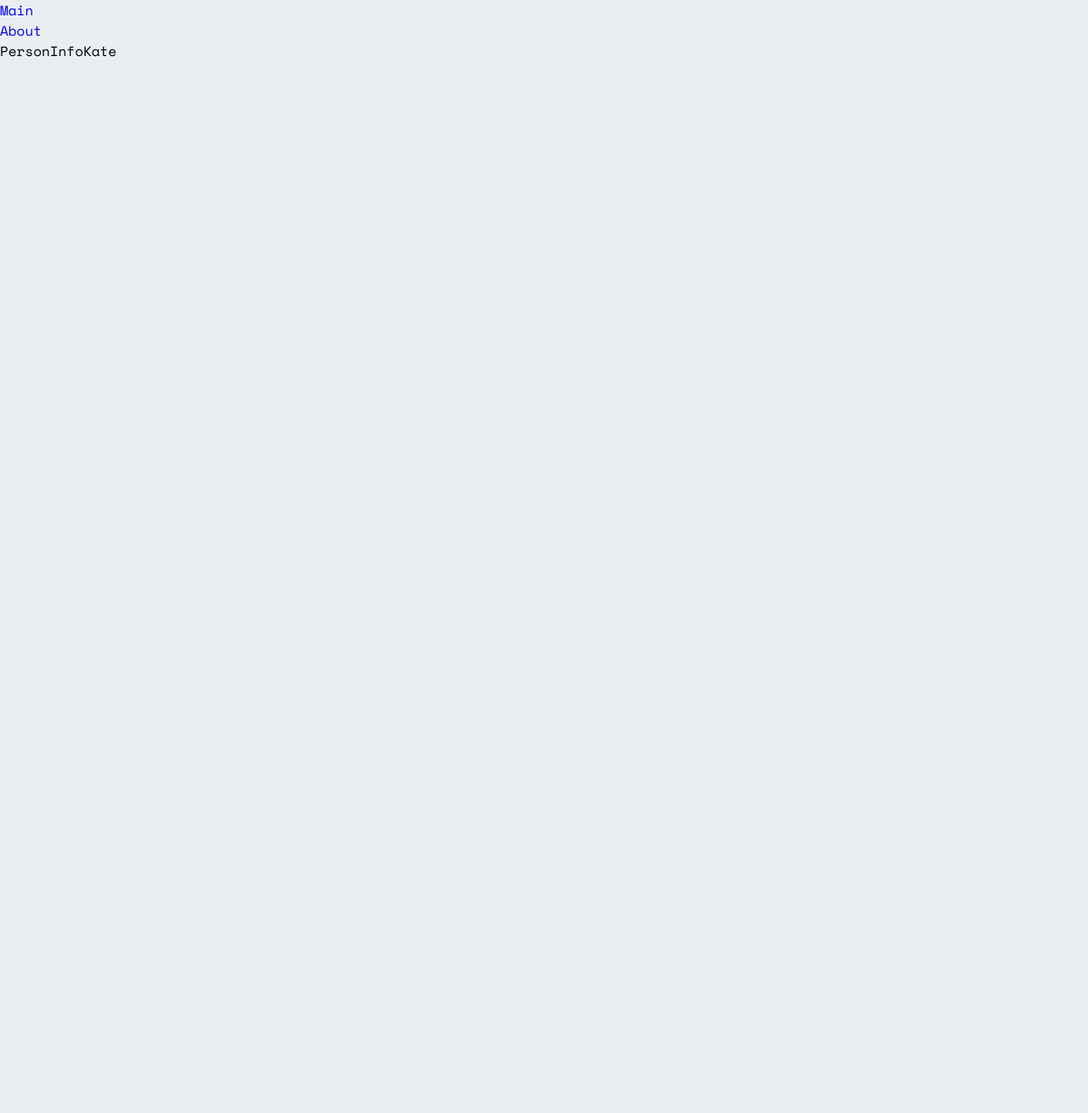
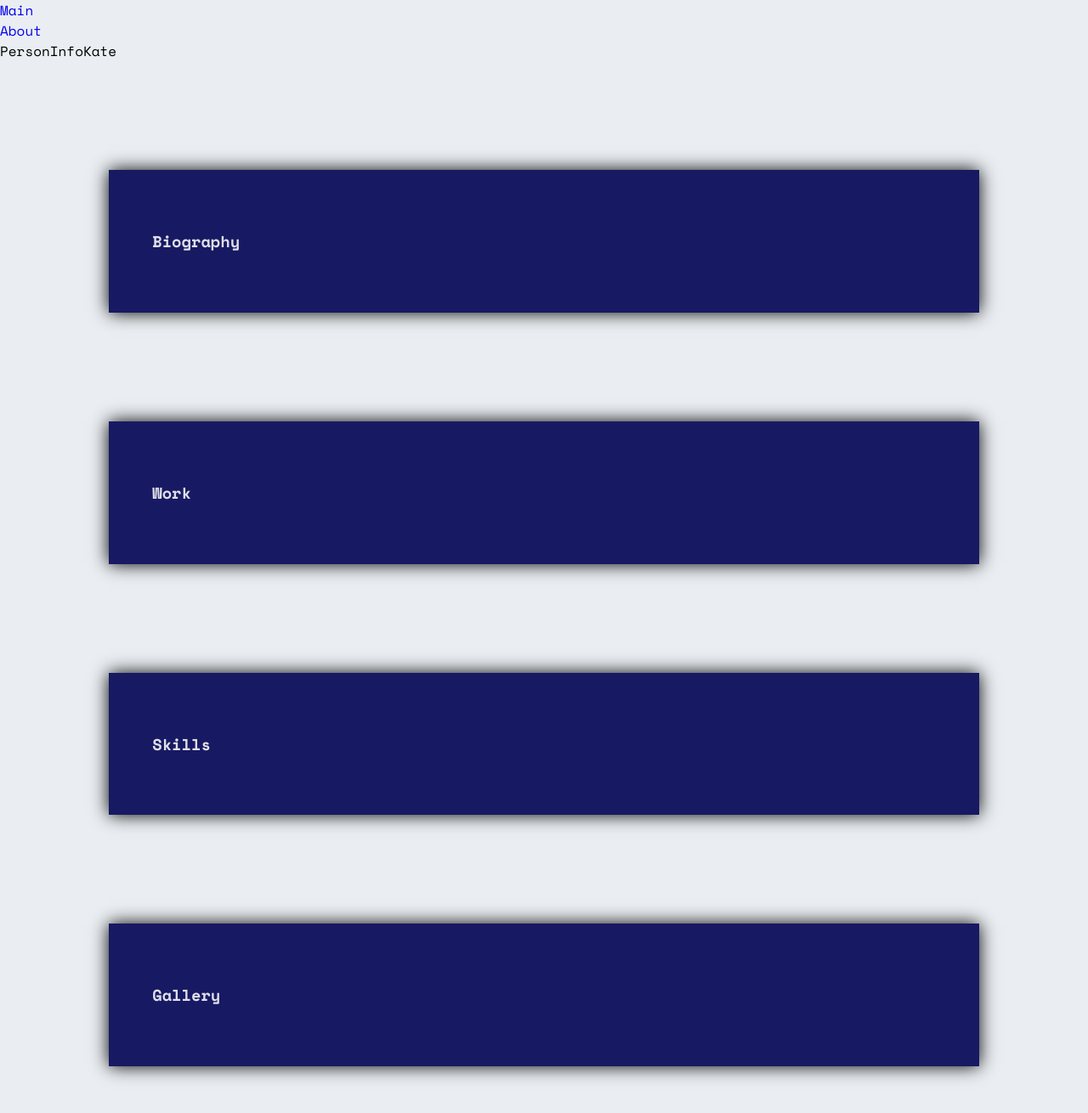
Before and after one commit to marianasvirzhevska/marianasvirzhevska.github.io, a React (Create React App) app: page /person-info/1 in a window 1280 px wide. Shown: the top 1310 px of the page at 85% size. Before the commit the page ends 800 px from the top, so only its background shows below. Built offline with nearby package versions, Linux system fonts and the light colour scheme.

Commit message:
changes in file src/components/PersonInfo/RomanInfo/index.js

```diff
--- a/src/components/PersonInfo/RomanInfo/index.js
+++ b/src/components/PersonInfo/RomanInfo/index.js
@@ -7,10 +7,25 @@ import medinfo_4 from './images/medinfo-4.jpg'
 
 function RomanInfo(){
 
-    const [setActive, setActiveState] = useState('')
+    const [openOne, setOpenOne] = useState(false)
+    const [openTwo, setOpenTwo] = useState(false)
+    const [openThree, setOpenThree] = useState(false)
+    const [openFour, setOpenFour] = useState(false)
 
-    function toggleAccordion() {
-        setActiveState(setActive === 'accordian__header' ? '.active' : 'accordian__header')
+    function toggleAccordionOne() {
+        setOpenOne(!openOne);
+    }
+
+    function toggleAccordionTwo() {
+        setOpenTwo(!openTwo);
+    }
+
+    function toggleAccordionThree() {
+        setOpenThree(!openThree);
+    }
+
+    function toggleAccordionFour() {
+        setOpenFour(!openFour);
     }
 
     return(
@@ -18,9 +33,11 @@ function RomanInfo(){
 
         <article className={styles.accordian}>
             <div className={styles.accordian__card}>
-                <div className={setActive} onClick={toggleAccordion}>
+                <div className={styles.accordian__header}  onClick={toggleAccordionOne}>
                     <h3 className={styles.accordian__header_title}>Biography</h3>
                 </div>
+                {
+                    openOne ? (
                         <div className={styles.accordian__body}>
                         <p className={styles.accordian__body_p}>Christoff Amoscott is 33 years old.</p>
                         <p className={styles.accordian__body_p}>He was only child in a family.
@@ -31,14 +48,19 @@ function RomanInfo(){
                                 His mother had serious heart desease.
                                 When he was young, she died. He was stayed alone...</p>
                     </div>
+                    ) : null
+                }
+
             </div>
         </article>
 
         <article className={styles.accordian}>
             <div className={styles.accordian__card}>
-                <div className={styles.accordian__header}>
+                <div className={styles.accordian__header}  onClick={toggleAccordionTwo}>
                     <h3 className={styles.accordian__header_title}>Work</h3>
                 </div>
+                {
+                    openTwo ? (
                         <div className={styles.accordian__body}>
                     <p className={styles.accordian__body_p}>When he was 27 years old,
                             he graduated from Unic University and achieve speciality
@@ -56,14 +78,19 @@ function RomanInfo(){
                             Can he find his father?
                             Everything depends on you!</p>
                 </div>
+                    ) : null
+                }
+
             </div>
         </article>
 
         <article className={styles.accordian}>
             <div className={styles.accordian__card}>
-                <div className={styles.accordian__header}>
+                <div className={styles.accordian__header}  onClick={toggleAccordionThree}>
                     <h3 className={styles.accordian__header_title}>Skills</h3>
                 </div>
+                {
+                    openThree ? (
                         <div className={styles.accordian__body}>
                     <p className={styles.accordian__body_p}>Core skills:</p>
                     <p className={styles.accordian__body_p}>Primary:</p>
@@ -73,14 +100,19 @@ function RomanInfo(){
                     <p className={styles.accordian__body_p}>--manage time </p>
                     <p className={styles.accordian__body_p}>--always uses unclear scientific terms</p>
                 </div>
+                    ) : null
+                }
+
             </div>
         </article>
 
         <article className={styles.accordian}>
             <div className={styles.accordian__card}>
-                <div className={styles.accordian__header}>
+                <div className={styles.accordian__header}  onClick={toggleAccordionFour}>
                     <h3 className={styles.accordian__header_title}>Gallery</h3>
                 </div>
+                {
+                    openFour ? (
                         <div className={styles.accordian__body}>
                         <img
                         className={styles.accordian__body_image}
@@ -90,15 +122,10 @@ function RomanInfo(){
                         className={styles.accordian__body_image}
                         src={medinfo_2}
                         />
-                        <img
-                        className={styles.accordian__body_image}
-                        src={medinfo_3}
-                        />
-                        <img
-                        className={styles.accordian__body_image}
-                        src={medinfo_4}
-                        />
                 </div>
+                    ) : null
+                }
+
             </div>
         </article>
 
--- a/src/components/PersonInfo/index.js
+++ b/src/components/PersonInfo/index.js
@@ -1,6 +1,7 @@
 import React from 'react';
 import { useRouteMatch } from 'react-router';
 import { team } from '../../team';
+import RomanInfo from './RomanInfo';
 
 function PersonInfo() {
     const { params } = useRouteMatch();
@@ -11,6 +12,7 @@ function PersonInfo() {
         <div>
             PersonInfo
             {member.name}
+            <RomanInfo />
         </div>
     )
 }
```
Also changed, not shown: src/components/PersonInfo/RomanInfo/images/medinfo-4.jpg (deleted), 1 other file (tests, documents, lock files or other folders). Lines whose indentation alone changed are shown as unchanged.
